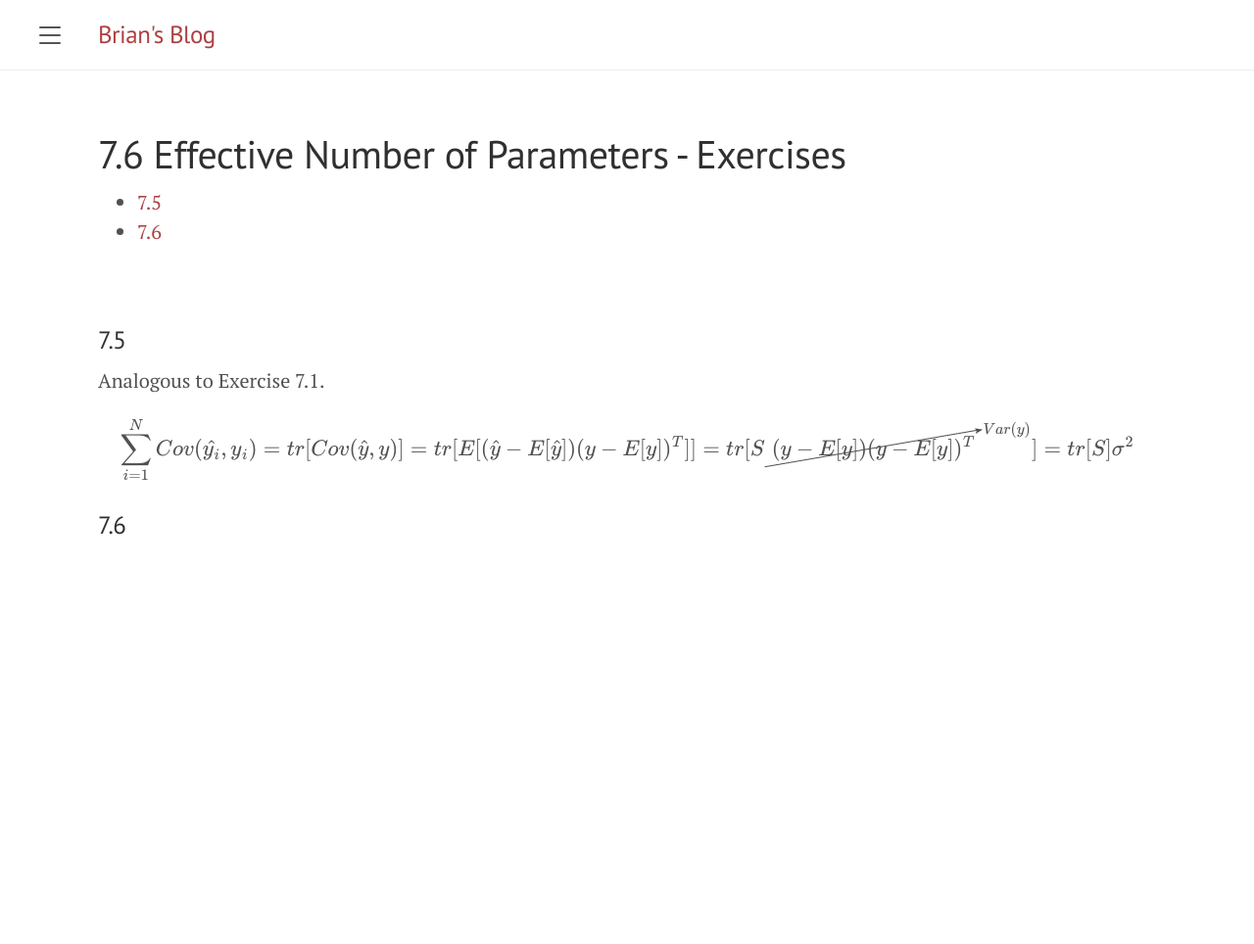
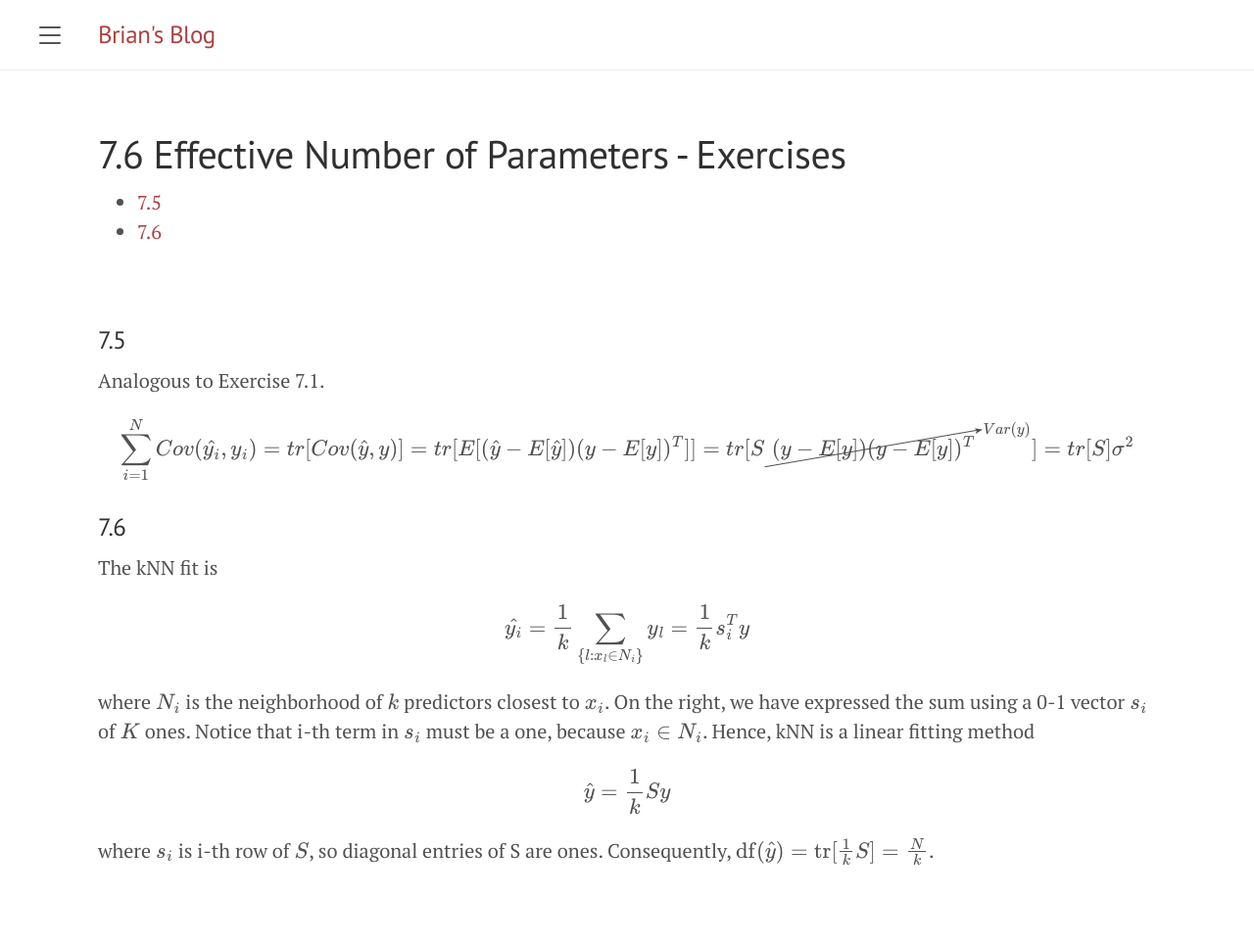
Before and after one commit to briansmlee/briansmlee.github.io, a Jekyll site: the page built from docs/_esl_posts/07_06_Exercises.md, in a window 1280 px wide. Shown: the whole page at 98% size. Built offline with Jekyll 4.4.1, drawn with Linux system fonts in a browser that asks for light colours; formulas are drawn with MathJax 3; before the commit the page ends 900 px from its top, so only the background shows below that.

Commit message:
ESL Ex 7.6

```diff
--- a/docs/_esl_posts/07_06_Exercises.md
+++ b/docs/_esl_posts/07_06_Exercises.md
@@ -20,3 +20,13 @@ Analogous to Exercise 7.1.
 $$\sum_{i=1}^N Cov(\hat{y_i}, y_i) = tr[Cov(\hat{y}, y)] = tr[E[(\hat{y} - E[\hat{y}])(y - E[y])^T]] = tr[S \cancelto{Var(y)}{(y - E[y])(y - E[y])^T}] = tr[S] \sigma^2$$
 
 ### 7.6
+
+The kNN fit is
+
+$$ \hat{y_i} = \frac{1}{k} \sum_{\{l : x_l \in N_i\}} y_l = \frac{1}{k} s_i^T y$$
+
+where $N_i$ is the neighborhood of $k$ predictors closest to $x_i$. On the right, we have expressed the sum using a 0-1 vector $s_i$ of $K$ ones. Notice that i-th term in $s_i$ must be a one, because $x_i \in N_i$. Hence, kNN is a linear fitting method
+
+$$ \hat{y} = \frac{1}{k} S y $$
+
+where $s_i$ is i-th row of $S$, so diagonal entries of S are ones. Consequently, $\text{df}(\hat{y}) = \text{tr}[\frac{1}{k}S] = \frac{N}{k}$.
```
